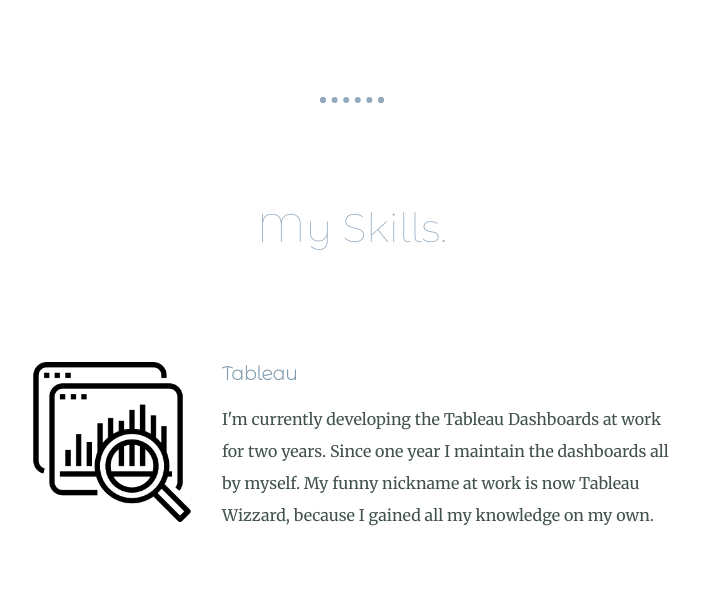
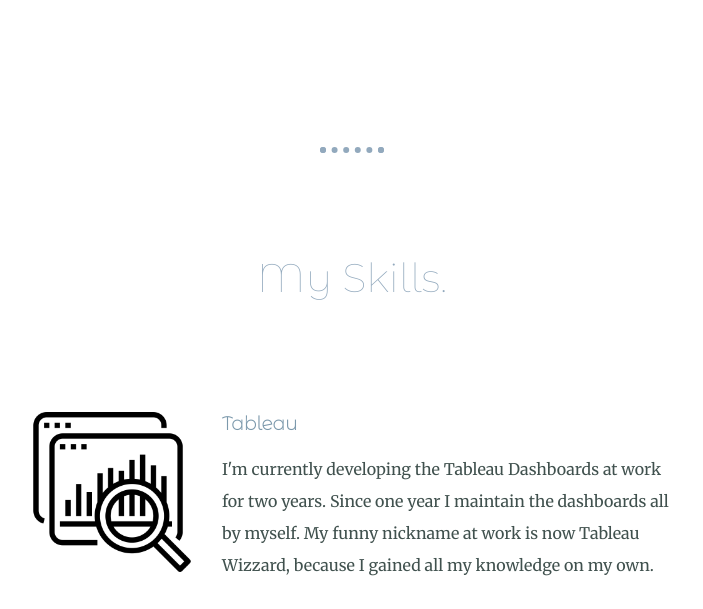
Before and after one commit to caroBoo/personal_site, a plain HTML site: page index.html in a window 1280 px wide. Shown: the part 1278-1887 px from the top of the page, without its empty margins (288-991 px from the left). Drawn offline with Linux system fonts and the light colour scheme.

Commit message:
Update style.css

```diff
--- a/css/style.css
+++ b/css/style.css
@@ -25,7 +25,7 @@ hr{
     border: dotted #92A9BD 6px;
     border-bottom: none;
     width: 4%;
-    margin: 100px auto;
+    margin: 150px auto 100px;
 
 }
 p{
```
